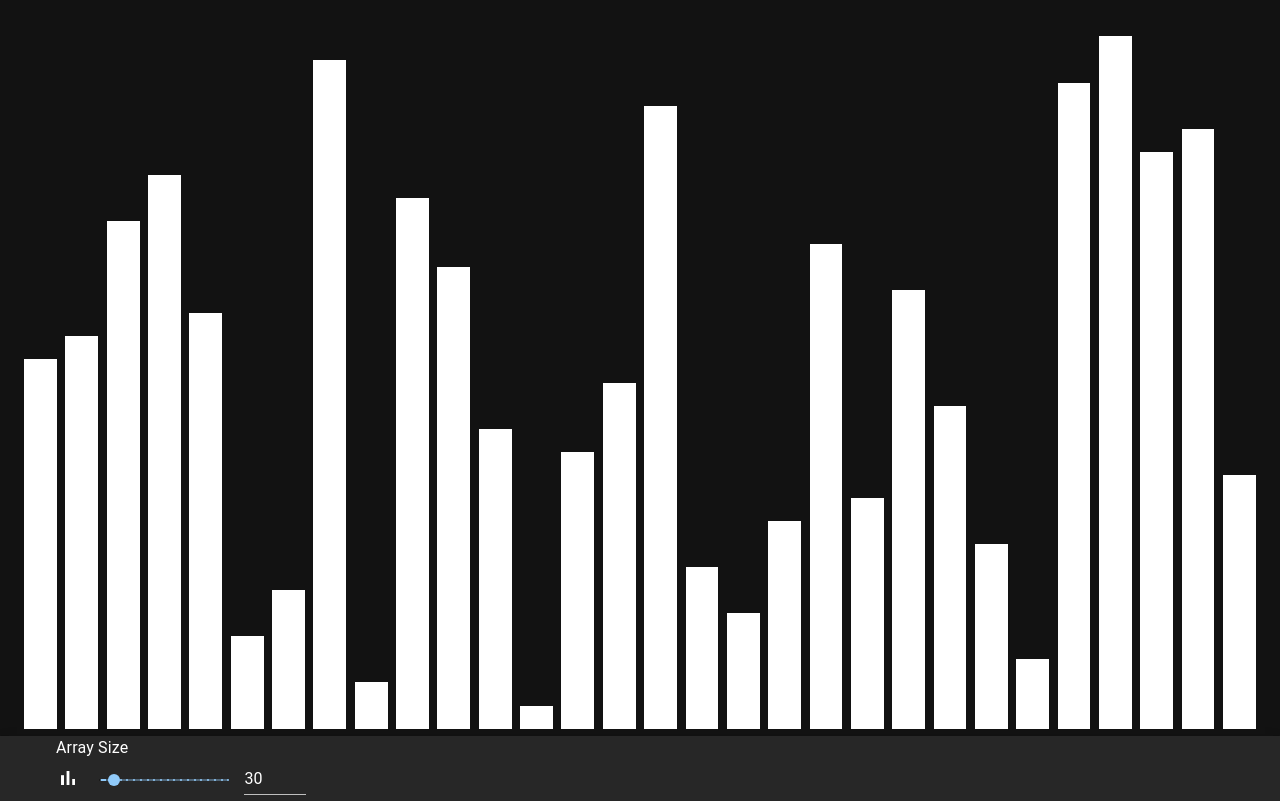
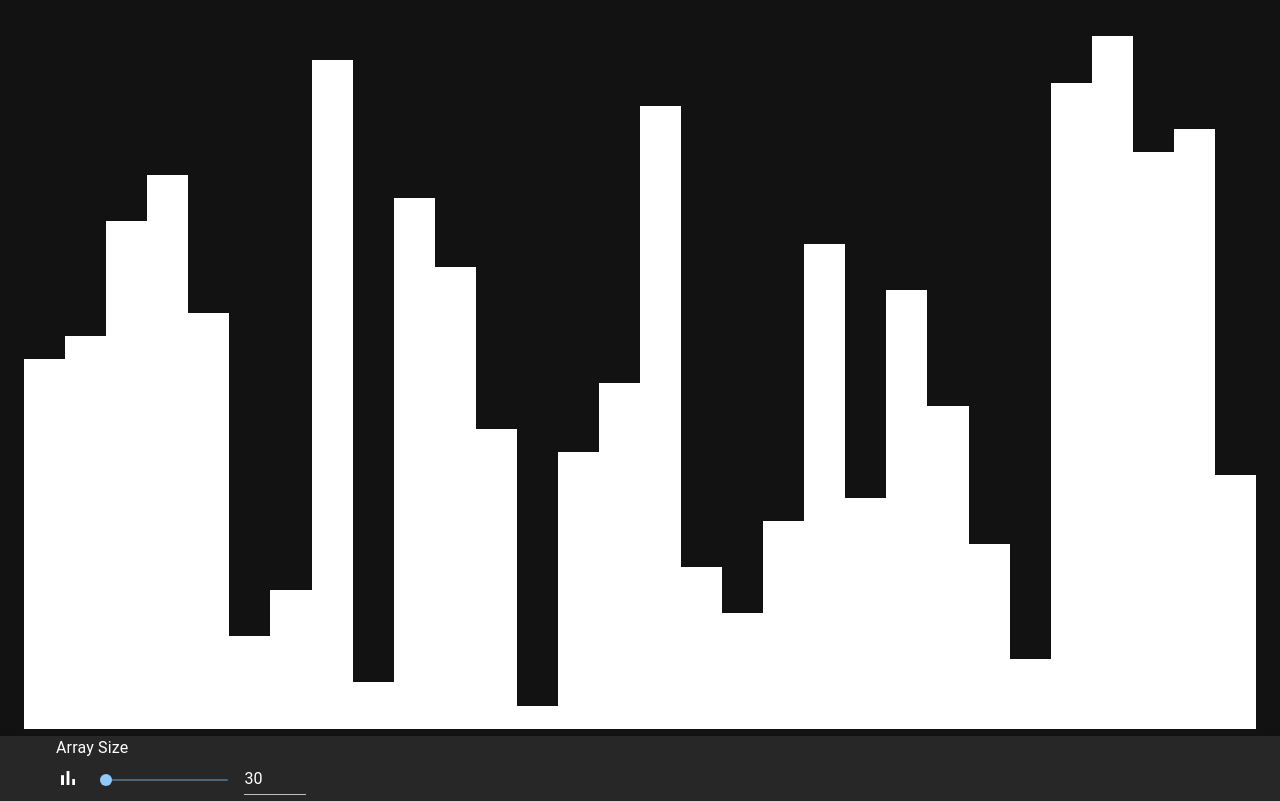
Before and after one commit to chsyan/sorting-visualizer, a Next.js app: page / in a window 1280 px wide. Built offline with nearby package versions, Linux system fonts and the light colour scheme.

Commit message:
Remove space between

```diff
--- a/src/components/size-slider.tsx
+++ b/src/components/size-slider.tsx
@@ -2,7 +2,7 @@ import { Box, Grid, Input, Slider, Typography } from '@mui/material';
 import useStore from '../utils/store';
 
 const SizeSlider = () => {
-  const ARRAY_SIZE_MAX = 200;
+  const ARRAY_SIZE_MAX = 500;
   const ARRAY_SIZE_MIN = 10;
   const ARRAY_SIZE_STEP = 10;
 
@@ -44,7 +44,6 @@ const SizeSlider = () => {
             value={typeof size === 'number' ? size : 0}
             onChange={handleSliderSize}
             disabled={false}
-            marks
             step={ARRAY_SIZE_STEP}
             min={ARRAY_SIZE_MIN}
             max={ARRAY_SIZE_MAX}
--- a/src/pages/index.tsx
+++ b/src/pages/index.tsx
@@ -22,13 +22,13 @@ const Home: NextPage = () => {
       </Head>
       <Box sx={{ flexGrow: 1 }} >
         <Container maxWidth={false} style={{ height: `calc(100vh - ${appBarHeight}px)` }}>
-          <Stack direction="row" alignItems="flex-end" justifyContent='space-between' style={{ height: '99%' }}>
+          <Stack direction="row" display="flex" justifyContent="center" alignItems="flex-end" style={{ height: '99%' }}>
             {
               values.map((value, index) => {
-                const percentHeight = 95 * value / maxValue;
-                const percentWidth = 80 / values.length;
+                const height = 95 * value / maxValue;
+                const width = 100 / values.length;
                 return (
-                  <div key={index} style={{ width: `${percentWidth}%`, height: `${percentHeight}%`, backgroundColor: 'white' }} />
+                  <div key={index} style={{ width: `${width}%`, height: `${height}%`, backgroundColor: 'white' }} />
                 )
               })
             }
```
